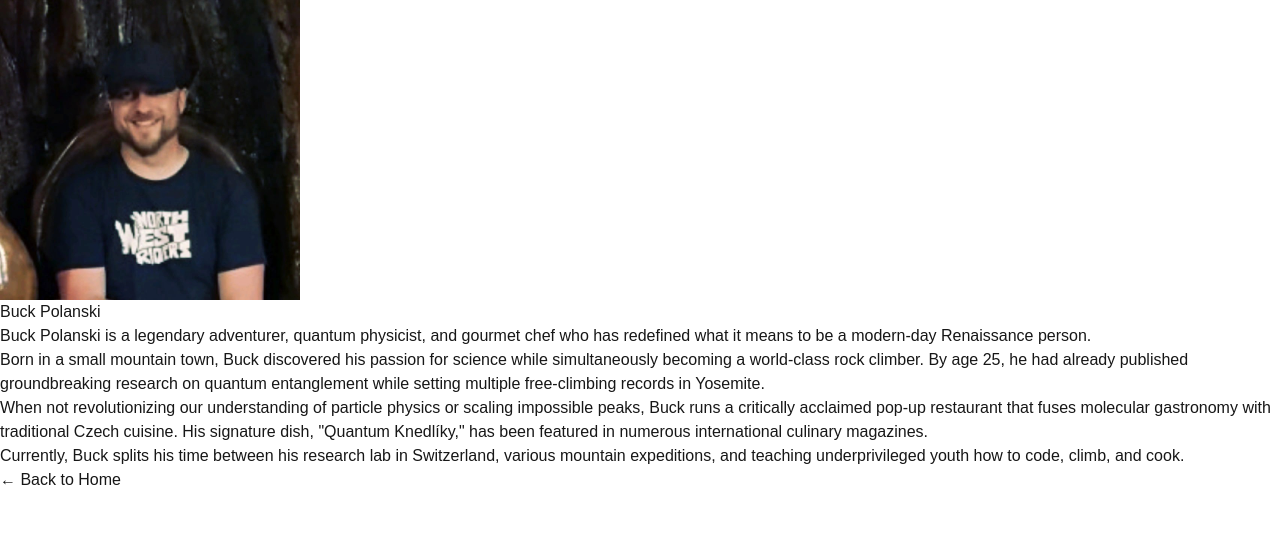
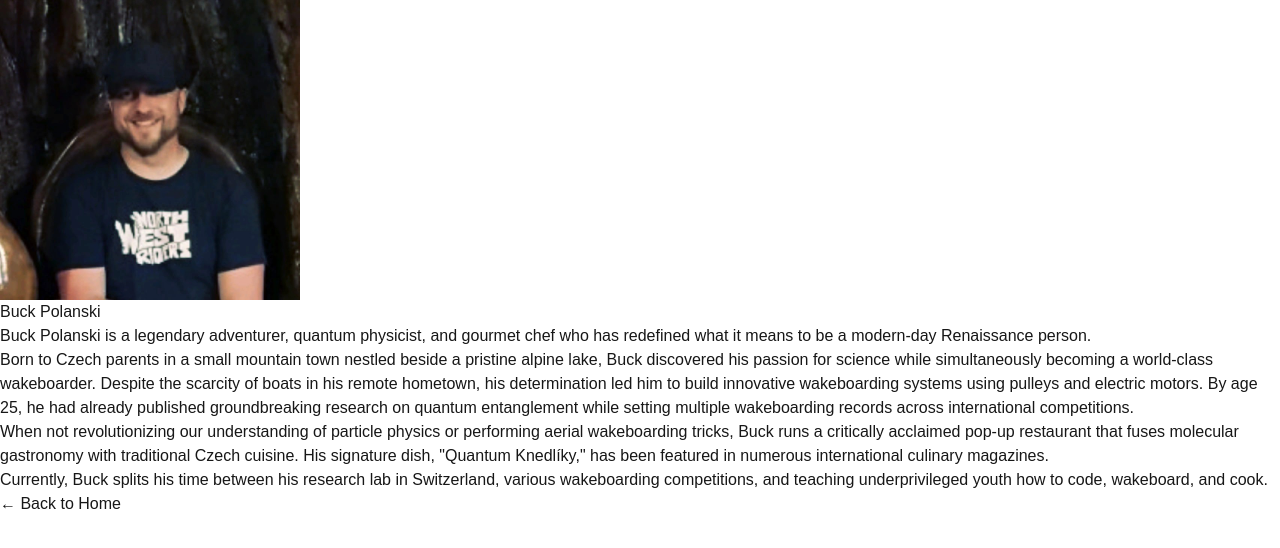
Before and after one commit to alienfacepalm/buck_polanski, a Next.js app: page /about in a window 1280 px wide. Shown: the top 548 px of the page. Built offline with nearby package versions, Linux system fonts and the light colour scheme.

Commit message:
update prose

```diff
--- a/src/app/about/page.tsx
+++ b/src/app/about/page.tsx
@@ -22,15 +22,15 @@ const AboutPage = () => {
         </p>
 
         <p className="mb-4">
-          Born in a small mountain town, Buck discovered his passion for science while simultaneously becoming a world-class rock climber. By age 25, he had already published groundbreaking research on quantum entanglement while setting multiple free-climbing records in Yosemite.
+          Born to Czech parents in a small mountain town nestled beside a pristine alpine lake, Buck discovered his passion for science while simultaneously becoming a world-class wakeboarder. Despite the scarcity of boats in his remote hometown, his determination led him to build innovative wakeboarding systems using pulleys and electric motors. By age 25, he had already published groundbreaking research on quantum entanglement while setting multiple wakeboarding records across international competitions.
         </p>
 
         <p className="mb-4">
-          When not revolutionizing our understanding of particle physics or scaling impossible peaks, Buck runs a critically acclaimed pop-up restaurant that fuses molecular gastronomy with traditional Czech cuisine. His signature dish, "Quantum Knedlíky," has been featured in numerous international culinary magazines.
+          When not revolutionizing our understanding of particle physics or performing aerial wakeboarding tricks, Buck runs a critically acclaimed pop-up restaurant that fuses molecular gastronomy with traditional Czech cuisine. His signature dish, "Quantum Knedlíky," has been featured in numerous international culinary magazines.
         </p>
 
         <p>
-          Currently, Buck splits his time between his research lab in Switzerland, various mountain expeditions, and teaching underprivileged youth how to code, climb, and cook.
+          Currently, Buck splits his time between his research lab in Switzerland, various wakeboarding competitions, and teaching underprivileged youth how to code, wakeboard, and cook.
         </p>
       </div>
 
```
